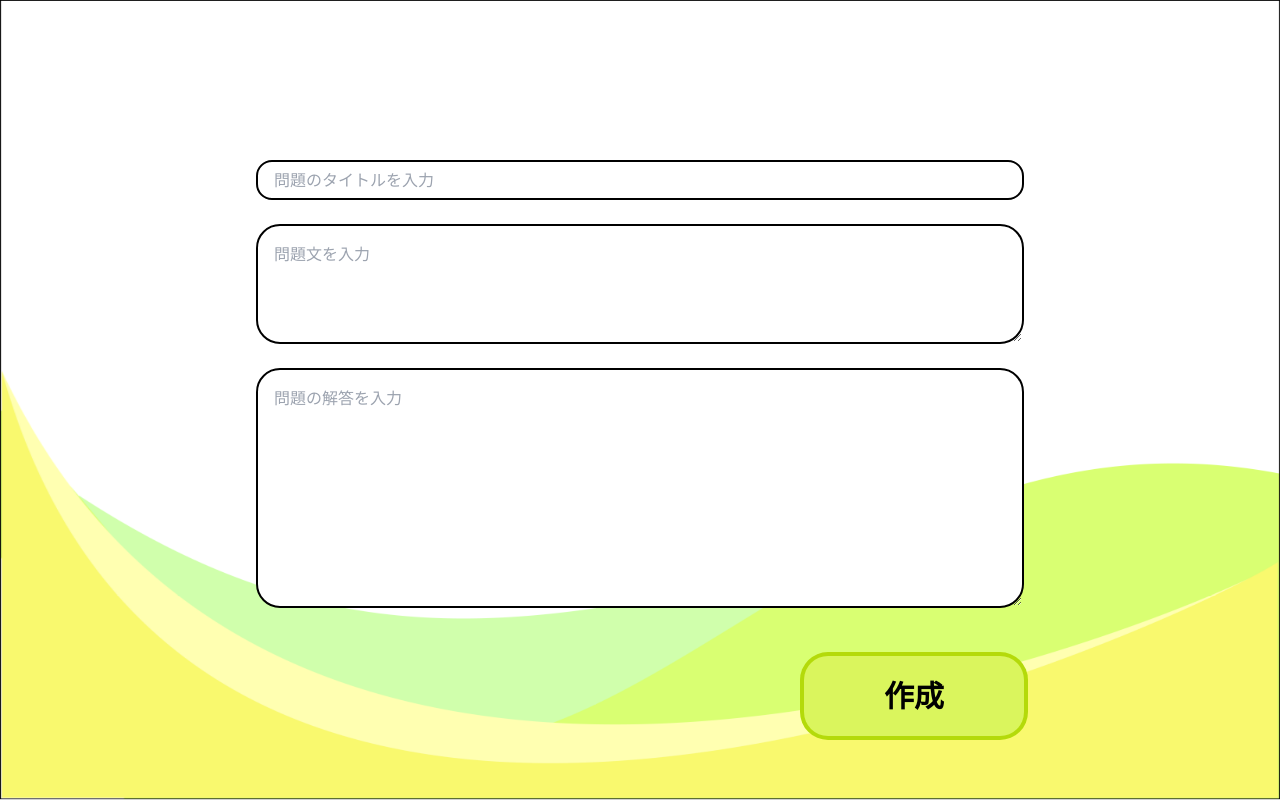
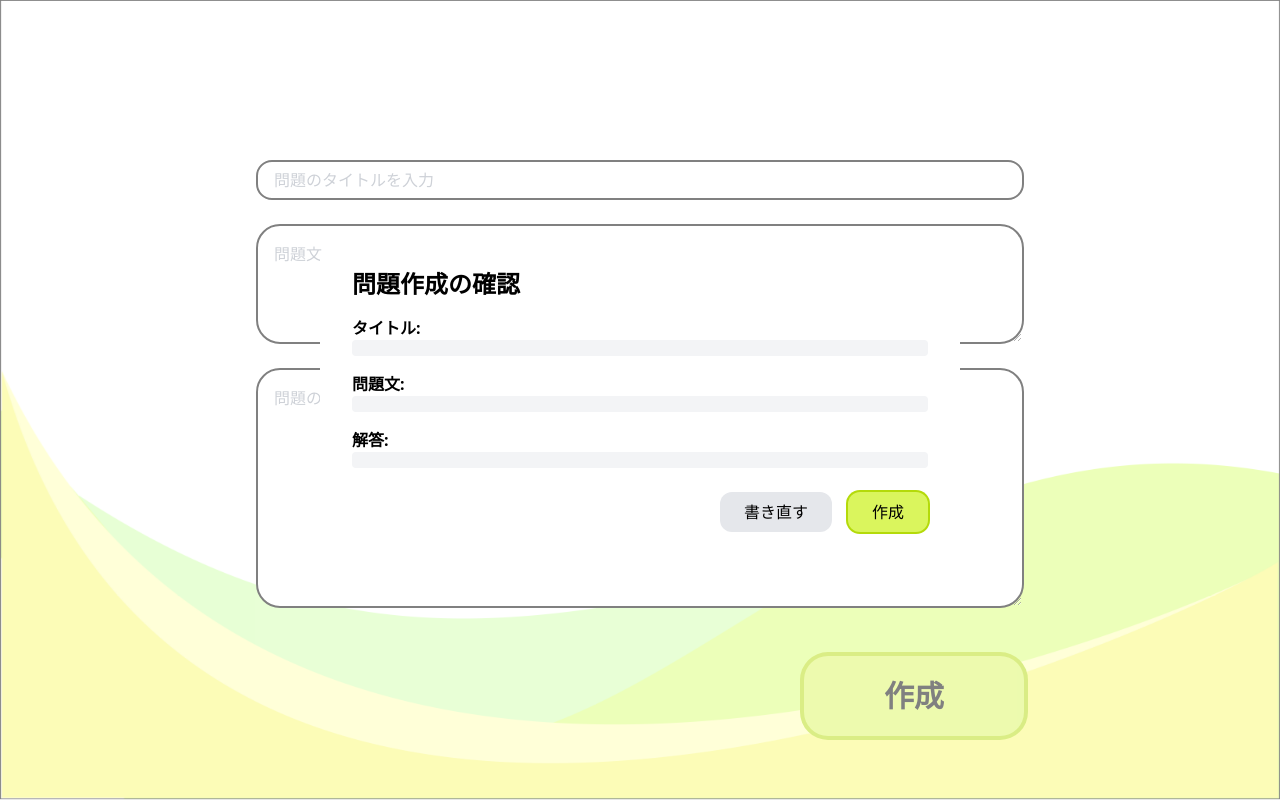
Before and after one commit to hackathon-2024-autumn-Eteam/Wakarun_Frontend, a Next.js app in the folder wakarun/: page /create_questions/create_questions_description in a window 1280 px wide. Both pictures are taken after a click on the button "作成". Built offline with nearby package versions, Linux system fonts and the light colour scheme.

Commit message:
記述式問題作成　確認、完了モーダル仮実装

```diff
--- /dev/null
+++ b/wakarun/app/components/layout/DiscriptionModal.tsx
@@ -0,0 +1,114 @@
+"use client"
+
+import Link from "next/link";
+
+// 入力内容の型定義
+type QuestionInput = {
+    title: string;
+    question: string;
+    answer: string;
+};
+
+// モーダルの共通Props
+type ModalProps = {
+    open: boolean;
+    onClose: () => void;
+};
+
+// 確認モーダルのProps
+type ConfirmationModalProps = ModalProps & {
+    questionData: QuestionInput;
+    onConfirm: () => void;
+};
+
+// 完了モーダルのProps
+type CompletionModalProps = ModalProps & {
+    questionData: QuestionInput;
+};
+
+// 確認モーダルコンポーネント
+const ConfirmationModal = ({ open, onClose, questionData, onConfirm } : ConfirmationModalProps) => {
+    if (!open) return null;
+
+    return (
+        <>
+            <div className="fixed inset-0 bg-white bg-opacity-50 z-10" onClick={onClose} />
+            <div className="fixed top-1/2 left-1/2 transform -translate-x-1/2 -translate-y-1/2 bg-white p-8 rounded-3xl z-20 w-[50vw]">
+                <h2 className="text-2xl font-bold mb-4">問題作成の確認</h2>
+                <div className="space-y-4">
+                    <div>
+                        <h3 className="font-bold">タイトル:</h3>
+                        <p className="p-2 bg-gray-100 rounded">{questionData.title}</p>
+                    </div>
+                    <div>
+                        <h3 className="font-bold">問題文:</h3>
+                        <p className="p-2 bg-gray-100 rounded">{questionData.question}</p>
+                    </div>
+                    <div>
+                        <h3 className="font-bold">解答:</h3>
+                        <p className="p-2 bg-gray-100 rounded">{questionData.answer}</p>
+                    </div>
+                </div>
+                <div className="flex justify-end space-x-4 mt-6">
+                    <button
+                        onClick={onClose}
+                        className="px-6 py-2 rounded-xl bg-gray-200 hover:bg-gray-300 transition-colors"
+                    >
+                        書き直す
+                    </button>
+                    <button
+                        onClick={onConfirm}
+                        className="px-6 py-2 rounded-xl bg-Lgreen hover:bg-LLgreen transition-colors ring-2 ring-green"
+                    >
+                        作成
+                    </button>
+                </div>
+            </div>
+        </>
+    );
+};
+
+// 完了モーダルコンポーネント
+const CompletionModal = ({ open, onClose, questionData } : CompletionModalProps) => {
+    if (!open) return null;
+
+    return (
+        <>
+            <div className="fixed inset-0 bg-black bg-opacity-50 z-10" onClick={onClose} />
+            <div className="fixed top-1/2 left-1/2 transform -translate-x-1/2 -translate-y-1/2 bg-white p-8 rounded-3xl z-20 w-[50vw]">
+                <h2 className="text-2xl font-bold mb-4">問題作成が完了しました</h2>
+                <div className="space-y-4">
+                    <div>
+                        <h3 className="font-bold">タイトル:</h3>
+                        <p className="p-2 bg-gray-100 rounded">{questionData.title}</p>
+                    </div>
+                    <div>
+                        <h3 className="font-bold">問題文:</h3>
+                        <p className="p-2 bg-gray-100 rounded">{questionData.question}</p>
+                    </div>
+                    <div>
+                        <h3 className="font-bold">解答:</h3>
+                        <p className="p-2 bg-gray-100 rounded">{questionData.answer}</p>
+                    </div>
+                </div>
+                <div className="flex justify-end space-x-4 mt-6">
+                    <button
+                        onClick={onClose}
+                        className="px-6 py-2 rounded-xl bg-gray-200 hover:bg-gray-300 transition-colors"
+                    >
+                        タイムラインページへ
+                    </button>
+                    <Link href="/create_questions">
+                        <button
+                            className="px-6 py-2 rounded-xl bg-Lgreen hover:bg-LLgreen transition-colors ring-2 ring-green"
+                        >
+                            問題作成に戻る
+                        </button>
+                    </Link>
+                </div>
+            </div>
+        </>
+    );
+};
+
+export {CompletionModal, ConfirmationModal}
--- a/wakarun/app/create_questions/create_questions_description/page.tsx
+++ b/wakarun/app/create_questions/create_questions_description/page.tsx
@@ -1,29 +1,86 @@
-export default function createQuestionsDescription() {
+"use client"
+
+import {ConfirmationModal, CompletionModal} from "@/app/components/layout/DiscriptionModal"
+import React, { useState } from "react";
+
+type QuestionInput = {
+    title: string;
+    question: string;
+    answer: string;
+};
+
+export default function CreateQuestionsDescription() {
+    const [questionInput, setQuestionInput] = useState<QuestionInput>({
+        title:'',
+        question:'',
+        answer:''
+    });
+
+    const [showConfirmModal, setShowConfirmModal] = useState(false);
+    const [showCompletionModal,setShowCompletionModal] = useState(false);
+
+    const handleInputChange = (e: React.ChangeEvent<HTMLInputElement | HTMLTextAreaElement>) => {
+        const {name, value} = e.target;
+        setQuestionInput(prev => ({
+            ...prev,
+            [name]:value
+        }
+        ));
+    };
+
+    const handleShowConfirmModal = () => {
+        setShowConfirmModal(true);
+    }
+
+    const handleShowCompletionModal = () => {
+        setShowConfirmModal(false);
+        setShowCompletionModal(true);
+    }
+
     return (
         <>
             <div className="flex flex-col items-center space-y-6 w-[60vw] mx-auto mt-[20vh]">
                 <input
                     type="text"
                     name="title"
+                    value={questionInput.title}
+                    onChange={handleInputChange}
                     placeholder="問題のタイトルを入力"
                     className="w-full h-[5vh] border-2 border-black rounded-2xl px-4"
                 />
                 <textarea
                     name="question"
+                    value={questionInput.question}
+                    onChange={handleInputChange}
                     placeholder="問題文を入力"
                     className="w-full h-[15vh] border-2 border-black rounded-3xl p-4"
                 />
                 <textarea
                     name="answer"
+                    value={questionInput.answer}
+                    onChange={handleInputChange}
                     placeholder="問題の解答を入力"
                     className="w-full h-[30vh] border-2 border-black rounded-3xl p-4"
                 />
             </div>
             <div className="flex justify-end w-[60vw] mt-[6vh] mx-auto">
-                <button className="relative h-20 overflow-hidden rounded-3xl bg-Lgreen px-20 py-2.5 ring-green ring-4 text-black transition-all duration-300 hover:bg-LLgreen hover:ring-4 hover:ring-green hover:ring-offset-4">
+                <button
+                    onClick={handleShowConfirmModal}
+                    className="relative h-20 overflow-hidden rounded-3xl bg-Lgreen px-20 py-2.5 ring-green ring-4 text-black transition-all duration-300 hover:bg-LLgreen hover:ring-4 hover:ring-green hover:ring-offset-4">
                     <span className="relative text-3xl font-black">作成</span>
                 </button>
             </div>
+
+            <ConfirmationModal
+                open={showConfirmModal}
+                onClose={() => setShowConfirmModal(false)}
+                questionData={questionInput}
+                onConfirm={handleShowCompletionModal}/>
+
+            <CompletionModal
+                open={showCompletionModal}
+                onClose={() => setShowCompletionModal(false)}
+                questionData={questionInput}/>
         </>
     );
 }
```
